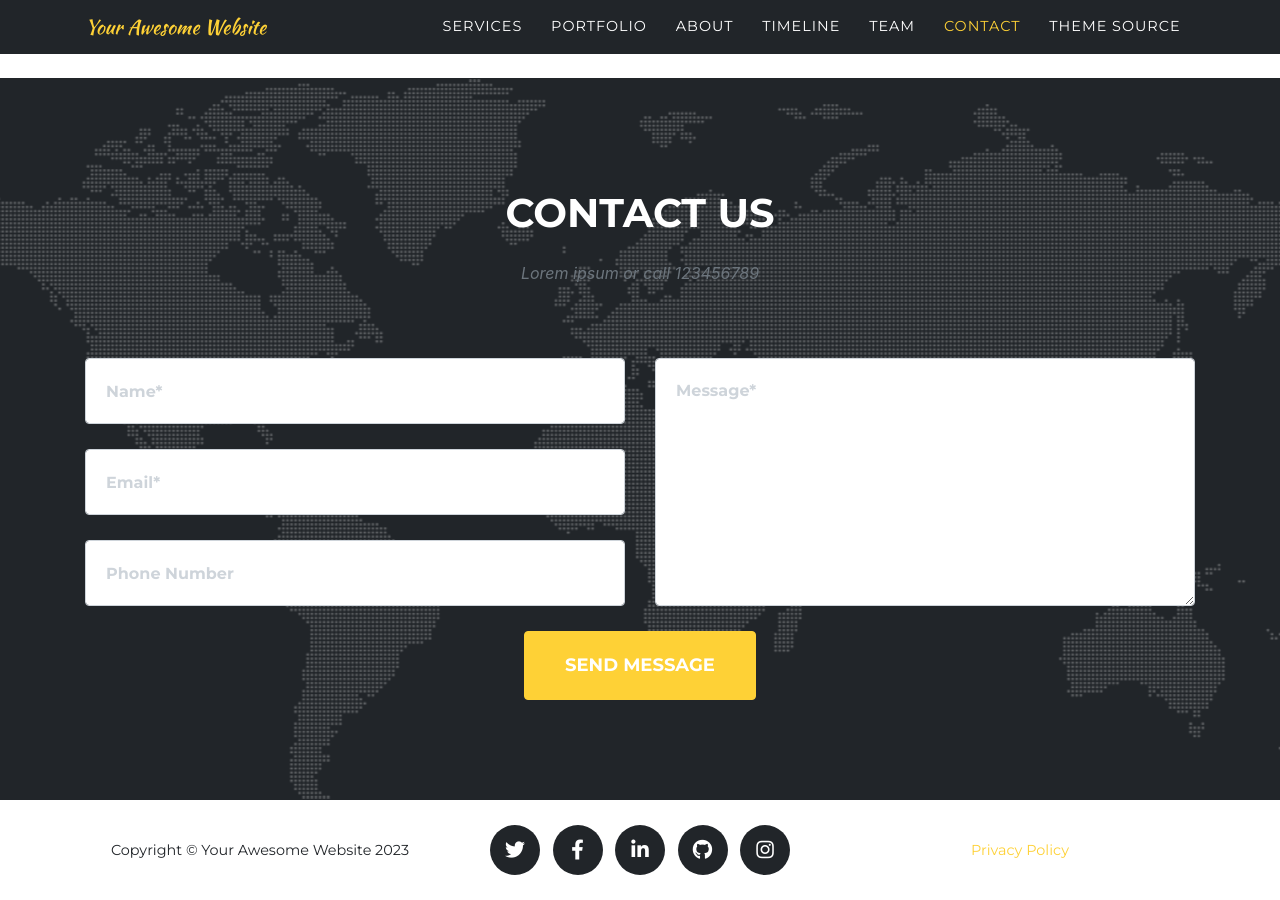
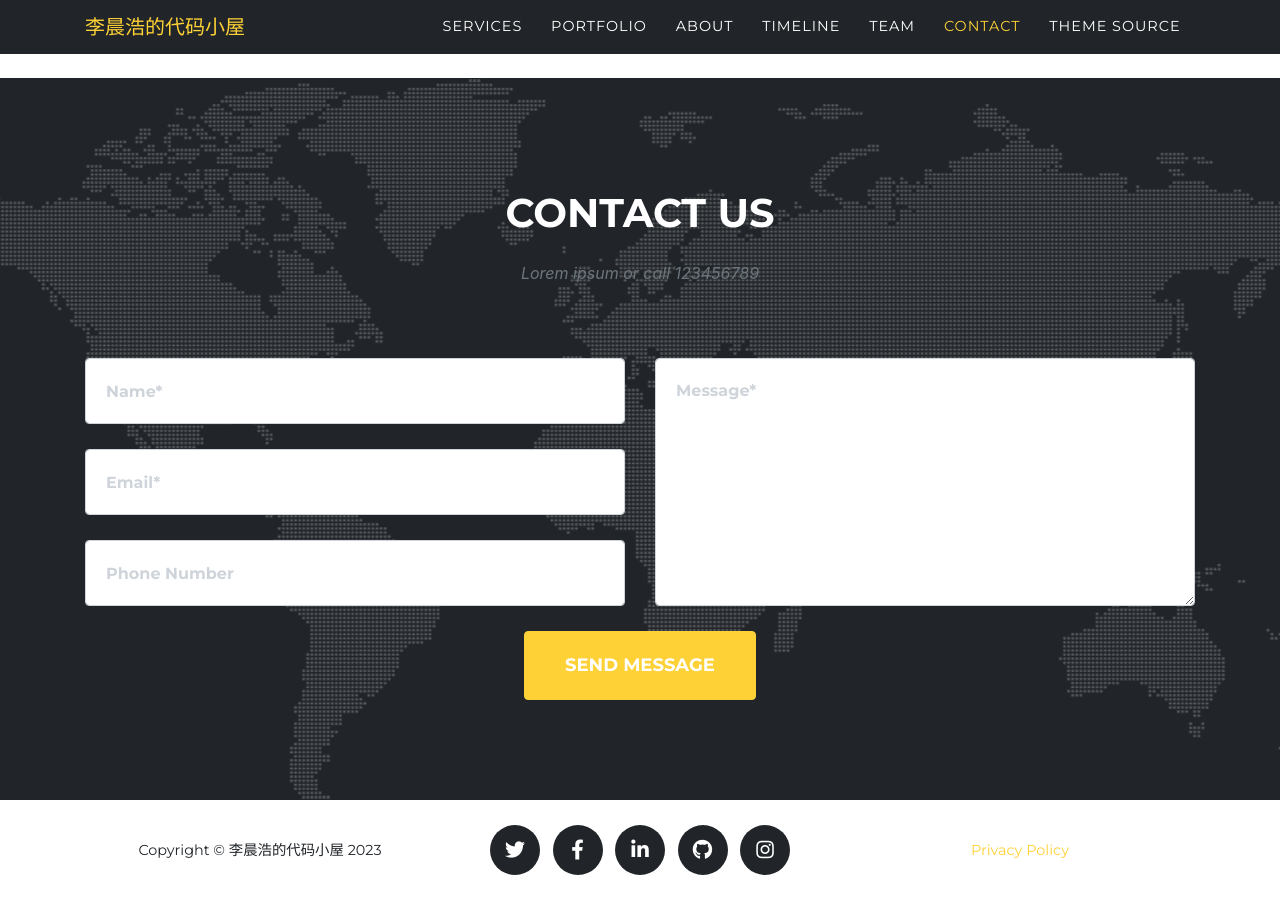
Before and after one commit to lch569/chenhao-li.github.io-, a Jekyll site: the page built from index.md, in a window 1280 px wide and 900 px high, scrolled down 5690 px. Built offline with Jekyll 4.4.1, drawn with Linux system fonts in a browser that asks for light colours; some web fonts are replaced.

Commit message:
Update _config.yml

```diff
--- a/_config.yml
+++ b/_config.yml
@@ -16,10 +16,10 @@ theme: jekyll-agency
 url    : "" # the base hostname & protocol for your site, e.g. http://example.com
 baseurl: "" # the subpath of your site, e.g. /blog
 
-title      : Your Awesome Website
-email      : your-email@example.com #this is also the email contact forms will go to
+title      : 李晨浩的代码小屋
+email      : 710218494@qq.com #this is also the email contact forms will go to
 description: "Site description"
-author     : Your Name
+author     : chenhao li
 # logo:     #optional, defaults to site title
   # path: assets\img\clients\creative-market.jpg
   # height: 60 #height in px, defaults to 52px
```
